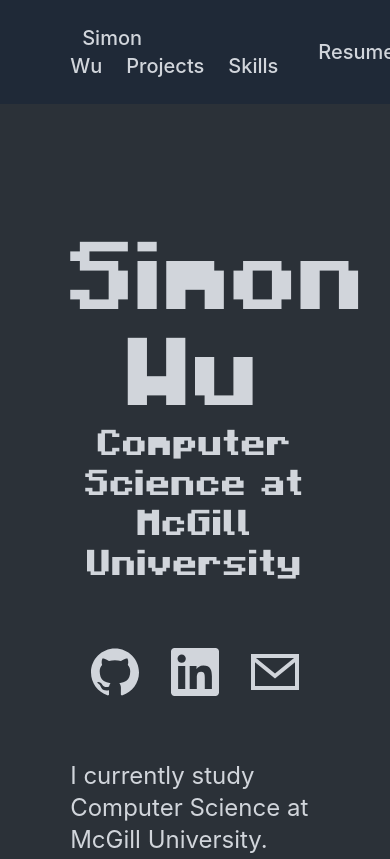
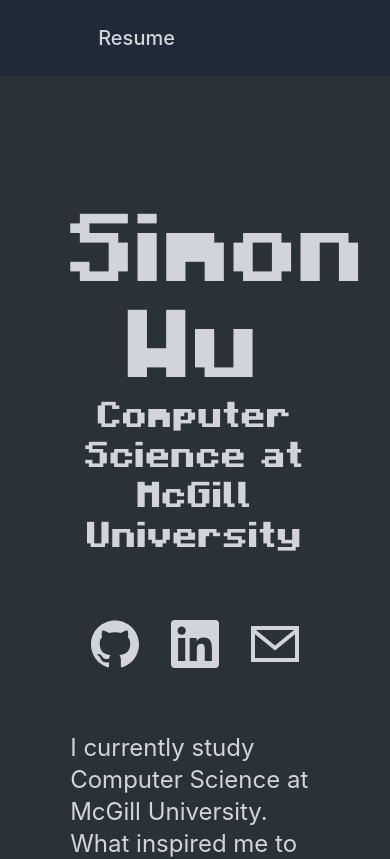
Before and after one commit to siwuagain/website, a React (Vite) app in the folder app/: page / in a window 390 px wide. Shown: the top 859 px of the page. Built offline with nearby package versions, Linux system fonts and the light colour scheme.

Commit message:
added page anchors

```diff
--- a/app/src/App.jsx
+++ b/app/src/App.jsx
@@ -15,6 +15,9 @@
     <div>
       <Components.Projects/>
     </div>
+    <div>
+      <Components.Skills />
+    </div>
     </>
   )
 }
--- a/app/src/components/header/header.jsx
+++ b/app/src/components/header/header.jsx
@@ -1,8 +1,8 @@
 import styles from './header.module.css';
 const navigation = [
-  { name: 'Simon Wu', href: '#'},
-  { name: 'Projects', href: '#'},
-  { name: 'Skills', href: '#'},
+  { name: 'Simon Wu', href: '#SW'},
+  { name: 'Projects', href: '#projects'},
+  { name: 'Skills', href: '#skills'},
 ]
 
 function classNames(...classes) {
@@ -11,9 +11,10 @@
 
 export default function Header() {
   return (
+
     <div className={`px-18vw py-6 flex flex-1 items-center justify-between sm:items-stretch sm:justify-start bg-gray-800 sticky top-0 `}>
       <div className="flex flex-1 space-x-4 justify-between items-center">
-        <div>
+        <div className='hidden md:inline'>
           {navigation.map((item) => (
             <a
               key={item.name}
--- a/app/src/components/index.js
+++ b/app/src/components/index.js
@@ -1,3 +1,4 @@
 export { default as Header } from './header/header';
 export { default as Intro  } from './intro/intro';
-export { default as Projects } from './projects/project'
+export { default as Projects } from './projects/project';
+export { default as Skills } from './skills/skills';
--- a/app/src/components/projects/project.jsx
+++ b/app/src/components/projects/project.jsx
@@ -33,7 +33,7 @@
 export default function Projects() {
   return (
     <div className="text-center mt-32 px-18vw text-gray-300">
-      <h1 className="mb-16">
+      <h1 className="mb-16" id="projects">
         Projects
       </h1>
       <div key={projects} className="flex flex-col">
--- a/app/src/components/skills/skills.jsx
+++ b/app/src/components/skills/skills.jsx
@@ -8,8 +8,8 @@
 export default function Skills() {
   return (
     <div className="text-center mt-32 px-18vw text-gray-300">
-      <h1 className="mb-16">Skills</h1>
-      <div className="flex flex-col md:flex-row items-center justify-center space-x-8">
+      <h1 className="mb-16" id="skills">Skills</h1>
+      <div className="flex flex-col md:flex-row items-center justify-center md:space-x-8">
         {categories.map((category) => (
           <div key={category.title} className="flex flex-col space-y-2 items-center mb-8 w-1/3">
             <h2 className="text-amber-100 text-3xl mb-4">{category.title}</h2>
```
